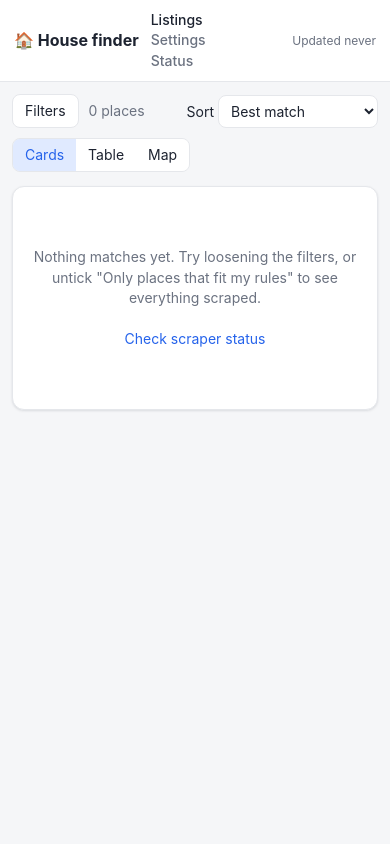
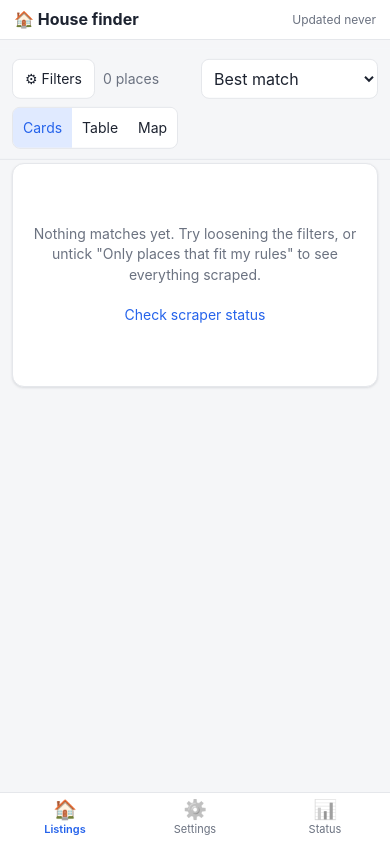
Before and after one commit to TamairNV/house-finder, a FastAPI app: page / in a window 390 px wide. Run offline with FastAPI, Linux system fonts and the light colour scheme; data that the repository does not hold is empty.

Commit message:
Mobile pass: bottom tab bar, filter sheet, sticky toolbars, swipe on card photos, PWA
- Bottom tab bar replaces header nav on phones; safe-area aware
- Filters open as a full-screen sheet with 'Show N places' and an active-filter badge
- Sticky sort/view toolbar and a compact sticky action bar on the listing page
- Swipe card photos; bigger tap targets; 16px inputs (no iOS zoom)
- Settings/status no longer overflow sideways; tables scroll inside their box
- Back to the list restores your scroll position
- Add-to-home-screen manifest and icons

Co-Authored-By: Claude Opus 5.5 (1M context) <noreply@anthropic.com>
Claude-Session: https://claude.ai/code/session_01YTDpkrcwiwLSW9GYNrX67n

```diff
--- a/app/static/app.css
+++ b/app/static/app.css
@@ -121,7 +121,7 @@ body.noscroll { overflow: hidden; }
 .desc { white-space: pre-line; }
 
 /* settings */
-.settings-grid { display: grid; grid-template-columns: repeat(auto-fit, minmax(420px, 1fr)); gap: 16px; }
+.settings-grid { display: grid; grid-template-columns: repeat(auto-fit, minmax(min(420px, 100%), 1fr)); gap: 16px; }
 .form-row { display: grid; grid-template-columns: 210px 1fr; gap: 8px; align-items: center; margin-bottom: 8px; }
 .form-row .hint { grid-column: 2; font-size: 12px; color: var(--muted); margin-top: -4px; }
 .person { border: 1px solid var(--line); border-radius: 10px; padding: 10px; margin-bottom: 10px; }
@@ -185,3 +185,74 @@ button.link { border: 0; background: none; color: var(--accent); padding: 2px 4p
 header.top .brand { white-space: nowrap; }
 .access-row { display: flex; align-items: center; justify-content: space-between; gap: 8px; padding: 6px 0; border-bottom: 1px solid var(--line); max-width: 480px; }
 .access-row span { overflow-wrap: anywhere; }
+
+/* ---------------------------------------------------------------- mobile */
+.tabbar, .sheet-close, .sheet-foot .primary { display: none; }
+.sheet-head { display: flex; align-items: center; justify-content: space-between; }
+.sheet-foot { margin-top: 8px; display: flex; gap: 8px; }
+.filters-toggle .badge { display: inline-block; min-width: 18px; padding: 0 5px; margin-left: 6px; border-radius: 9px; background: var(--accent); color: #fff; font-size: 11px; line-height: 18px; text-align: center; }
+.gallery { touch-action: pan-y; }
+.table-wrap { overflow-x: auto; -webkit-overflow-scrolling: touch; border-radius: var(--radius); }
+.table-wrap table.list { min-width: 760px; }
+
+@media (max-width: 900px) {
+  /* Bottom tab bar replaces the header nav */
+  header.top nav { display: none; }
+  header.top { padding: 8px 14px; padding-top: max(8px, env(safe-area-inset-top)); }
+  .tabbar { display: flex; position: fixed; left: 0; right: 0; bottom: 0; z-index: 1500; background: var(--panel);
+    border-top: 1px solid var(--line); padding-bottom: env(safe-area-inset-bottom); }
+  .tabbar a { flex: 1; display: flex; flex-direction: column; align-items: center; gap: 1px; padding: 7px 0 6px; font-size: 11px; color: var(--muted); }
+  .tabbar a span { font-size: 19px; line-height: 1.1; filter: grayscale(1); opacity: .7; }
+  .tabbar a.active { color: var(--accent); font-weight: 600; }
+  .tabbar a.active span { filter: none; opacity: 1; }
+  .tabbar a:hover { text-decoration: none; }
+  main { padding-bottom: calc(80px + env(safe-area-inset-bottom)); }
+
+  /* No zoom-on-focus on iOS, bigger tap targets */
+  input, select, textarea { font-size: 16px; }
+  button, .btn, select { min-height: 40px; }
+  button.small { min-height: 32px; }
+  .icon-btn { min-width: 40px; }
+  .gallery .nav { width: 36px; height: 36px; opacity: .85; }
+
+  /* Listings toolbar sticks under the header */
+  .layout > section > .toolbar { position: sticky; top: 49px; z-index: 900; background: var(--bg); margin: -12px -12px 12px; padding: 10px 12px; gap: 8px; border-bottom: 1px solid var(--line); }
+  .sort-label span { display: none; }
+  #sort { max-width: 46vw; }
+  .seg button { padding: 6px 10px; }
+
+  /* Filters become a full-screen sheet */
+  .filters.open { position: fixed; inset: 0; z-index: 2500; max-height: none; border-radius: 0; border: 0; overflow-y: auto;
+    padding: max(14px, env(safe-area-inset-top)) 16px calc(90px + env(safe-area-inset-bottom)); }
+  .filters .sheet-head { position: sticky; top: calc(-1 * max(14px, env(safe-area-inset-top))); background: var(--panel); margin: 0 -16px 8px; padding: 6px 16px; z-index: 1; }
+  .sheet-close { display: inline-block; border: 0; font-size: 20px; padding: 4px 8px; background: none; }
+  .filters.open .sheet-foot { position: fixed; left: 0; right: 0; bottom: 0; margin: 0; padding: 10px 16px calc(10px + env(safe-area-inset-bottom)); background: var(--panel); border-top: 1px solid var(--line); }
+  .sheet-foot .primary { display: block; flex: 1; }
+  .checklist label { padding: 4px 0; }
+  .filters .field > label.inline { padding: 4px 0; }
+
+  #map { height: calc(100dvh - 190px - env(safe-area-inset-bottom)); }
+
+  /* Listing page: compact sticky action bar */
+  .detail-bar { position: sticky; top: 49px; z-index: 900; background: var(--bg); margin: -12px -12px 12px; padding: 8px 12px; gap: 6px; flex-wrap: nowrap; border-bottom: 1px solid var(--line); }
+  .detail-bar .lbl { display: none; }
+  .detail-bar .back { font-size: 20px; padding: 4px 6px; }
+  .detail-bar select { max-width: 120px; }
+  .detail-bar .btn, .detail-bar button { white-space: nowrap; }
+  .hero { margin: 0 -12px; border-radius: 0; }
+  .thumbs img { width: 72px; height: 52px; }
+  .ask { position: sticky; bottom: calc(64px + env(safe-area-inset-bottom)); background: var(--panel); padding: 8px 0; z-index: 5; }
+
+  .save-bar { bottom: calc(58px + env(safe-area-inset-bottom)); margin: 16px -12px -60px; padding: 10px 12px; }
+  .toast { left: 16px; right: 16px; bottom: calc(76px + env(safe-area-inset-bottom)); text-align: center; }
+}
+.person-head { display: flex; gap: 8px; margin-bottom: 8px; }
+.person-head input { flex: 1; min-width: 0; }
+.filters-toggle .badge[hidden] { display: none; }
+.btn { display: inline-flex; align-items: center; }
+.filters input[type=range] { width: calc(100% - 40px); vertical-align: middle; }
+@media (max-width: 700px) {
+  .form-row { gap: 4px; margin-bottom: 12px; }
+  .form-row .hint { grid-column: 1; margin-top: 0; }
+  .form-row input[type=checkbox] { justify-self: start; width: 22px; height: 22px; }
+}
--- a/app/static/listings.js
+++ b/app/static/listings.js
@@ -44,14 +44,42 @@ function queryString(st) {
   return p.toString();
 }
 
+// How many filters differ from the defaults (shown as a badge on the mobile Filters button).
+function activeFilterCount(st) {
+  let n = FIELDS.filter((f) => st[f] !== "" && st[f] != null && !(f === "min_score" && String(st[f]) === "0")).length;
+  n += ["favourite", "has_photos", "include_inactive", "include_duplicates"].filter((f) => st[f]).length;
+  n += st.passing ? 0 : 1;
+  n += ["status", "source", "area"].filter((g) => st[g].length).length;
+  return n;
+}
+
 async function refresh() {
   const st = readFilters();
   saveState(st);
   const data = await api("/api/listings?" + queryString(st));
   items = data.items;
   document.getElementById("count").textContent = `${data.count} place${data.count === 1 ? "" : "s"}`;
+  document.getElementById("filters-done").textContent = `Show ${data.count} place${data.count === 1 ? "" : "s"}`;
+  const active = activeFilterCount(st);
+  const badge = document.getElementById("filters-badge");
+  badge.hidden = !active;
+  badge.textContent = active;
   render();
+  restoreScroll();
 }
+
+// Coming back from a listing: put the list where it was.
+const SCROLL_KEY = "hf.listScroll";
+let scrollRestored = false;
+function restoreScroll() {
+  if (scrollRestored) return;
+  scrollRestored = true;
+  try {
+    const y = Number(sessionStorage.getItem(SCROLL_KEY));
+    if (y && performance.getEntriesByType("navigation")[0]?.type === "back_forward") window.scrollTo(0, y);
+  } catch (_) {}
+}
+addEventListener("pagehide", () => { try { sessionStorage.setItem(SCROLL_KEY, String(scrollY)); } catch (_) {} });
 
 function render() {
   const el = document.getElementById("results");
@@ -60,9 +88,40 @@ function render() {
     return;
   }
   if (view === "grid") el.innerHTML = `<div class="grid">${items.map(cardHtml).join("")}</div>`;
-  else if (view === "table") el.innerHTML = tableHtml();
+  else if (view === "table") el.innerHTML = `<div class="table-wrap">${tableHtml()}</div>`;
   else renderMap(el);
 }
+
+function stepPhoto(card, dir) {
+  const l = items.find((x) => x.id === Number(card.dataset.id));
+  const g = card.querySelector(".gallery");
+  if (!l || (l.photos || []).length < 2) return;
+  const i = (Number(g.dataset.i) + dir + l.photos.length) % l.photos.length;
+  g.dataset.i = i;
+  const im = g.querySelector("img");
+  im.classList.add("swap");
+  const next = new Image();
+  next.onload = next.onerror = () => { im.src = next.src; im.style.visibility = ""; im.classList.remove("swap"); };
+  next.src = img(l.photos[i]);
+  g.querySelector(".counter").textContent = `${i + 1}/${l.photos.length}`;
+}
+
+// Swipe left/right on a card photo to flip through its pictures.
+let touch = null;
+document.addEventListener("touchstart", (e) => {
+  const g = e.target.closest(".card .gallery");
+  touch = g ? { g, x: e.touches[0].clientX, y: e.touches[0].clientY } : null;
+}, { passive: true });
+document.addEventListener("touchend", (e) => {
+  if (!touch) return;
+  const t = e.changedTouches[0], dx = t.clientX - touch.x, dy = t.clientY - touch.y;
+  if (Math.abs(dx) > 40 && Math.abs(dx) > Math.abs(dy) * 1.5) {
+    stepPhoto(touch.g.closest(".card"), dx < 0 ? 1 : -1);
+    const a = touch.g.querySelector("a");
+    if (a) { const block = (ev) => { ev.preventDefault(); a.removeEventListener("click", block); }; a.addEventListener("click", block); setTimeout(() => a.removeEventListener("click", block), 400); }
+  }
+  touch = null;
+}, { passive: true });
 
 const isNew = (l) => l.first_seen && Date.now() - new Date(l.first_seen + "Z") < 48 * 3600 * 1000;
 
@@ -177,7 +236,13 @@ async function init() {
     debounced();
   });
   document.getElementById("sort").addEventListener("change", refresh);
-  document.getElementById("filters-toggle").addEventListener("click", () => document.getElementById("filters").classList.toggle("open"));
+  const sheet = (open) => {
+    document.getElementById("filters").classList.toggle("open", open);
+    document.body.classList.toggle("noscroll", open && matchMedia("(max-width: 900px)").matches);
+  };
+  document.getElementById("filters-toggle").addEventListener("click", () => sheet(!document.getElementById("filters").classList.contains("open")));
+  document.getElementById("filters-close").addEventListener("click", () => sheet(false));
+  document.getElementById("filters-done").addEventListener("click", () => { sheet(false); window.scrollTo({ top: 0 }); });
   document.getElementById("view").addEventListener("click", (e) => { if (e.target.dataset.v) setView(e.target.dataset.v); });
   document.getElementById("reset").addEventListener("click", () => { saveState({ view }); location.reload(); });
 
@@ -191,16 +256,7 @@ async function init() {
     const l = items.find((x) => x.id === Number(card.dataset.id));
     if (act === "prev" || act === "next") {
       e.preventDefault();
-      const g = card.querySelector(".gallery");
-      let i = Number(g.dataset.i) + (act === "next" ? 1 : -1);
-      i = (i + l.photos.length) % l.photos.length;
-      g.dataset.i = i;
-      const im = g.querySelector("img");
-      im.classList.add("swap");
-      const next = new Image();
-      next.onload = next.onerror = () => { im.src = next.src; im.style.visibility = ""; im.classList.remove("swap"); };
-      next.src = img(l.photos[i]);
-      g.querySelector(".counter").textContent = `${i + 1}/${l.photos.length}`;
+      stepPhoto(card, act === "next" ? 1 : -1);
     } else if (act === "fav") {
       l.favourite = !l.favourite;
       await patchListing(l.id, { favourite: l.favourite });
--- a/app/static/settings.js
+++ b/app/static/settings.js
@@ -47,7 +47,7 @@ function bathHint() {
 
 function renderPeople() {
   $("people").innerHTML = P.people.map((p, pi) => `<div class="person" data-pi="${pi}">
-    <div style="display:flex;gap:8px;margin-bottom:8px"><input data-pf="name" value="${esc(p.name)}" placeholder="Name">
+    <div class="person-head"><input data-pf="name" value="${esc(p.name)}" placeholder="Name">
       <input data-pf="email" value="${esc(p.email || "")}" placeholder="Email (optional)">
       <button class="small danger" data-act="del-person">Remove</button></div>
     ${(p.places || []).map((pl, li) => `<div class="place-row" data-li="${li}">
--- a/app/templates/base.html
+++ b/app/templates/base.html
@@ -2,7 +2,13 @@
 <html lang="en">
 <head>
   <meta charset="utf-8">
-  <meta name="viewport" content="width=device-width, initial-scale=1">
+  <meta name="viewport" content="width=device-width, initial-scale=1, viewport-fit=cover">
+  <meta name="theme-color" content="#2563eb">
+  <meta name="apple-mobile-web-app-capable" content="yes">
+  <meta name="apple-mobile-web-app-title" content="Houses">
+  <link rel="manifest" href="/static/manifest.webmanifest" crossorigin="use-credentials">
+  <link rel="icon" href="/static/icons/favicon-32.png">
+  <link rel="apple-touch-icon" href="/static/icons/apple-touch-icon.png">
   <title>{% block title %}House finder{% endblock %}</title>
   <link rel="stylesheet" href="/static/app.css">
   <link rel="stylesheet" href="/static/vendor/leaflet/leaflet.css">
@@ -24,6 +30,11 @@
 <main>
 {% block content %}{% endblock %}
 </main>
+<nav class="tabbar" aria-label="Main">
+  <a href="/" class="{{ 'active' if page in ('listings', 'listing') }}"><span>🏠</span>Listings</a>
+  <a href="/settings" class="{{ 'active' if page == 'settings' }}"><span>⚙️</span>Settings</a>
+  <a href="/status" class="{{ 'active' if page == 'status' }}"><span>📊</span>Status</a>
+</nav>
 {% block scripts %}{% endblock %}
 </body>
 </html>
--- a/app/templates/index.html
+++ b/app/templates/index.html
@@ -2,7 +2,7 @@
 {% block content %}
 <div class="layout">
   <aside class="panel filters" id="filters">
-    <h3>Filters</h3>
+    <div class="sheet-head"><h3>Filters</h3><button type="button" class="sheet-close" id="filters-close" aria-label="Close filters">✕</button></div>
     <div class="field"><label>Search</label><input type="text" id="f-q" placeholder="street, area, notes…"></div>
     <div class="field"><label class="inline"><input type="checkbox" id="f-passing" checked> Only places that fit my rules</label></div>
     <div class="field"><label>Max £ per person per week (inc bills)</label><input type="number" id="f-max_pppw" placeholder="{{ profile.budget_max_pppw|int }}"></div>
@@ -19,14 +19,14 @@
     <div class="field"><label>Areas</label><div class="checklist" id="f-area"></div></div>
     <div class="field"><label class="inline"><input type="checkbox" id="f-include_inactive"> Show let agreed / removed</label>
       <label class="inline"><input type="checkbox" id="f-include_duplicates"> Show duplicates</label></div>
-    <button id="reset">Reset filters</button>
+    <div class="sheet-foot"><button id="reset">Reset</button><button class="primary" id="filters-done" type="button">Show places</button></div>
   </aside>
   <section>
     <div class="toolbar">
-      <button class="filters-toggle" id="filters-toggle">Filters</button>
+      <button class="filters-toggle" id="filters-toggle">⚙︎ Filters<span class="badge" id="filters-badge" hidden></span></button>
       <span class="count" id="count">Loading…</span>
       <div class="spacer"></div>
-      <label>Sort <select id="sort">
+      <label class="sort-label"><span>Sort</span> <select id="sort">
         <option value="score">Best match</option>
         <option value="price">Cheapest</option>
         <option value="price_desc">Most expensive</option>
--- a/app/templates/status.html
+++ b/app/templates/status.html
@@ -10,8 +10,8 @@
   <div class="panel"><h3>Last 24 hours</h3><div id="events" class="kv"></div></div>
 </div>
 <div class="panel" style="margin-top:16px"><h3>Scrape runs</h3>
-  <table class="list"><thead><tr><th>Started</th><th>Site</th><th>Result</th><th>Requests</th><th>Found</th><th>New</th><th>Updated</th><th>Error</th></tr></thead><tbody id="runs"></tbody></table></div>
+  <div class="table-wrap"><table class="list"><thead><tr><th>Started</th><th>Site</th><th>Result</th><th>Requests</th><th>Found</th><th>New</th><th>Updated</th><th>Error</th></tr></thead><tbody id="runs"></tbody></table></div></div>
 <div class="panel" style="margin-top:16px"><h3>Emails</h3>
-  <table class="list"><thead><tr><th>Sent</th><th>Type</th><th>Subject</th><th>Listings</th><th>Result</th></tr></thead><tbody id="emails"></tbody></table></div>
+  <div class="table-wrap"><table class="list"><thead><tr><th>Sent</th><th>Type</th><th>Subject</th><th>Listings</th><th>Result</th></tr></thead><tbody id="emails"></tbody></table></div></div>
 {% endblock %}
 {% block scripts %}<script src="/static/status.js"></script>{% endblock %}
```
Also changed, not shown: app/static/listing.js (+5 -5 lines), app/static/icons/apple-touch-icon.png (added), app/static/icons/favicon-32.png (added), app/static/icons/icon-192.png (added), app/static/icons/icon-512.png (added), app/static/icons/icon-maskable-512.png (added), app/static/manifest.webmanifest (added).
